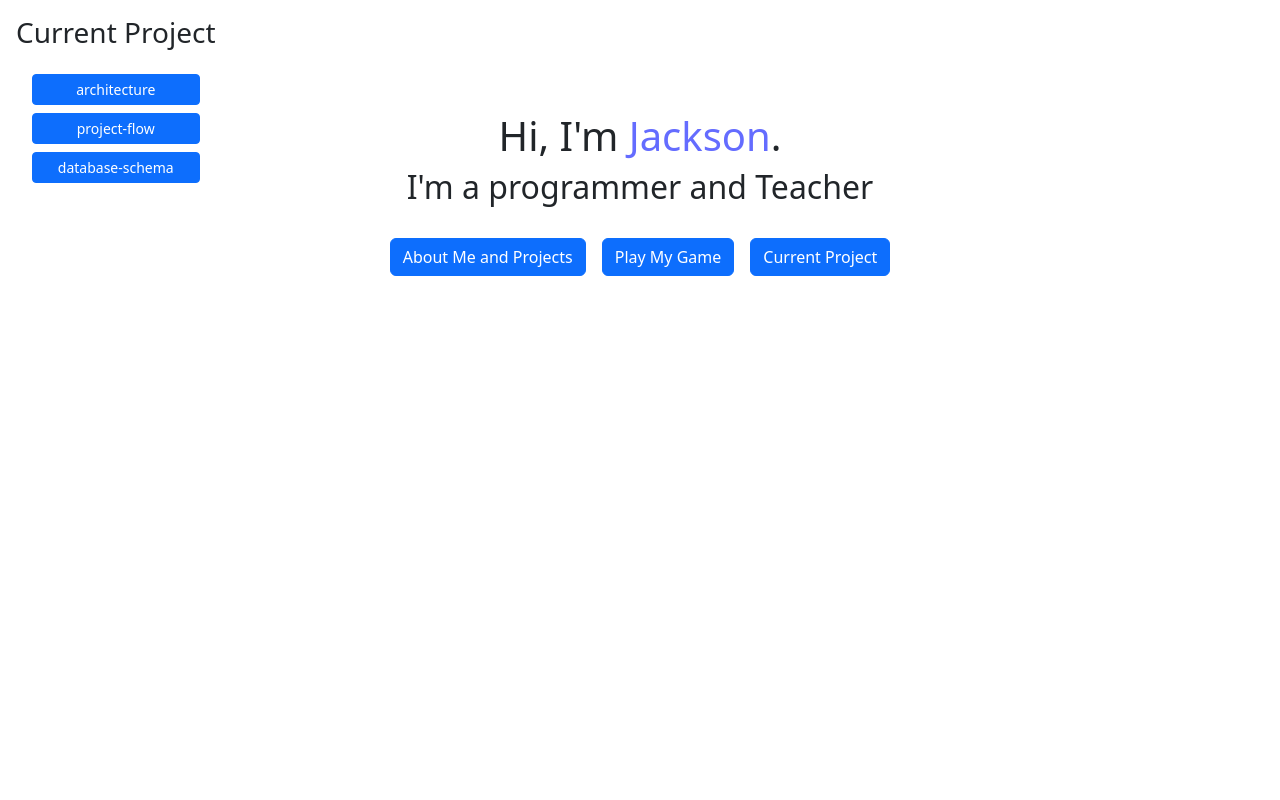
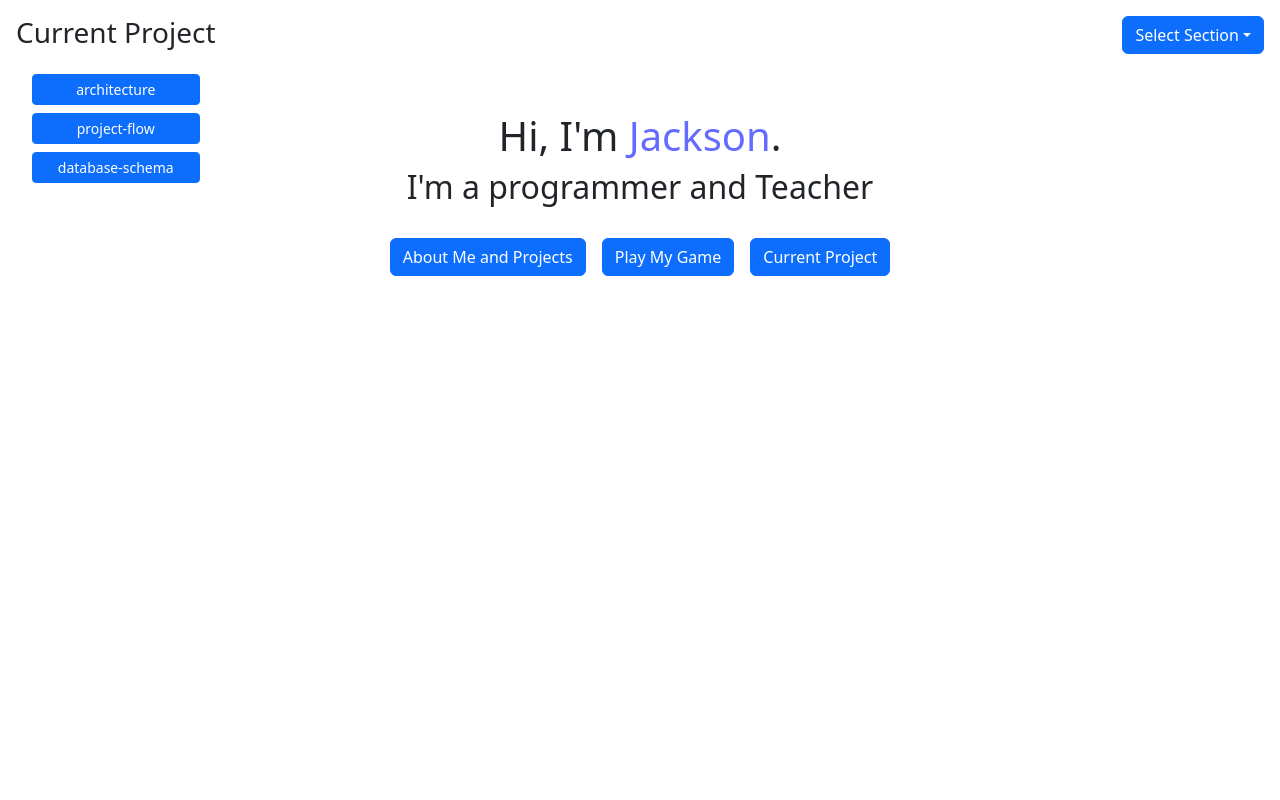
Before and after one commit to Jtsoco/portfolio, a React (Vite) app: page / in a window 1280 px wide. Shown: the top 800 px of the page. Built offline with nearby package versions, Linux system fonts and the light colour scheme.

Commit message:
added section dropdown for top right

```diff
--- a/src/App.tsx
+++ b/src/App.tsx
@@ -1,4 +1,4 @@
-import { useState, useRef} from 'react'
+import React, { useState, useRef} from 'react'
 
 import './App.css'
 import { IntroductionSection } from './sections/IntroductionSection'
@@ -9,6 +9,9 @@ import { GameSection } from './sections/gameSection'
 import { CurrentProjectSection } from './sections/currentProjectSection'
 import { SideNavBar } from './components/SideNAvBar'
 import { useLinkRefs } from './sections/currentProjectSubSections/useLinkRefs'
+import { SectionSelectDropdown } from './components/SectionSelectDropdown'
+
+
 
 function App() {
   const [userLanguage, setUserLanguage] = useState<'en' | 'jp'>('en');
@@ -16,6 +19,13 @@ function App() {
   const gameTargetRef = useRef(null);
   const currentProjectTargetRef = useRef(null);
   const currentProjectSubSectionRefs = useLinkRefs();
+  const nonTopRef = useRef(null);
+  const dropDownLinkRefs: Record<string, React.RefObject<HTMLDivElement | null>> = {
+    'Introduction': targetRef,
+    'About': targetRef,
+    'Game': gameTargetRef,
+    'Current Project': currentProjectTargetRef,
+  }
 
   return (
     <>
@@ -28,11 +38,16 @@ function App() {
       getLanguage: userLanguage,
     }}>
         <SideNavBar useLinkRefs={currentProjectSubSectionRefs} sectionRef={currentProjectTargetRef}></SideNavBar>
+        <SectionSelectDropdown useLinkRefs={dropDownLinkRefs} nonTopRef={nonTopRef} ></SectionSelectDropdown>
         <IntroductionSection targetRef={targetRef} gameTargetRef={gameTargetRef} currentProjectTargetRef={currentProjectTargetRef}/>
-        <AboutSection targetRef={targetRef}/>
-        <GameSection targetRef={gameTargetRef}/>
-        <CurrentProjectSection targetRef={currentProjectTargetRef} subSectionRefs={currentProjectSubSectionRefs}/>
-        {/* next section is current project, show wireframe and database schema from book app */}
+
+        <div ref={nonTopRef}>
+
+          <AboutSection targetRef={targetRef}/>
+          <GameSection targetRef={gameTargetRef}/>
+          <CurrentProjectSection targetRef={currentProjectTargetRef} subSectionRefs={currentProjectSubSectionRefs}/>
+          {/* next section is current project, show wireframe and database schema from book app */}
+        </div>
 
     </LanguageContext.Provider>
       </div>
--- /dev/null
+++ b/src/components/SectionSelectDropdown.tsx
@@ -0,0 +1,69 @@
+import { Button, Dropdown } from 'react-bootstrap';
+import { useEffect, useState } from 'react';
+import React from 'react';
+export interface SectionSelectDropdownProps {
+  useLinkRefs: Record<string, React.RefObject<HTMLDivElement | null>>;
+nonTopRef: React.RefObject<HTMLDivElement | null>;
+}
+
+export function SectionSelectDropdown(props: SectionSelectDropdownProps) {
+
+  const scrollToSection = (ref: React.RefObject<HTMLDivElement | null>) => {
+    if (ref.current) {
+      ref.current.scrollIntoView({ behavior: 'smooth' });
+    }
+  };
+  const [show, setShow] = useState(false);
+
+
+  useEffect(() => {
+    const observer = new IntersectionObserver(([entry]) => {
+      // when the dropdown is visible, we want to hide it, so if it is intersecting, we set show to false
+      const element = document.querySelector('.section-select-dropdown');
+      setShow(entry.isIntersecting);
+
+      if (element) {
+        if (show) {
+          element.classList.remove('hidden');
+          element.classList.add('visible');
+        }
+        else {
+          element.classList.add('hidden');
+          element.classList.remove('visible');
+        }
+
+      }
+
+    }, { threshold: 0.1 });
+
+
+    if (props.nonTopRef.current) {
+      observer.observe(props.nonTopRef.current);
+    }
+
+    return () => {
+      if (props.nonTopRef.current) {
+        observer.unobserve(props.nonTopRef.current);
+      }
+    };
+  })
+
+  return (
+    <div className="section-select-dropdown fade-in">
+
+      <Dropdown id="dropdown-basic-button">
+        <Dropdown.Toggle variant="primary" id="dropdown-basic">
+          Select Section
+        </Dropdown.Toggle>
+
+        <Dropdown.Menu>
+          {Object.entries(props.useLinkRefs).map(([id, ref]) => (
+            <Dropdown.Item key={id} disabled = {!show} onClick={() => scrollToSection(ref)}>
+              {id}
+            </Dropdown.Item>
+          ))}
+        </Dropdown.Menu>
+      </Dropdown>
+    </div>
+  );
+}
--- a/src/stylesheet.css
+++ b/src/stylesheet.css
@@ -345,3 +345,24 @@
   margin-right: auto;
 
 }
+
+.section-select-dropdown {
+  position: fixed;
+  top: 16px;
+  right: 16px;
+  z-index: 1000;
+}
+
+.fade-in {
+  opacity: 0;
+  transition: opacity 1s ease-in;
+}
+
+.fade-in.visible {
+  opacity: 1;
+}
+
+.fade-in.hidden {
+  opacity: 0;
+
+}
```
Also changed, not shown: 1 other file (tests, documents, lock files or other folders).
